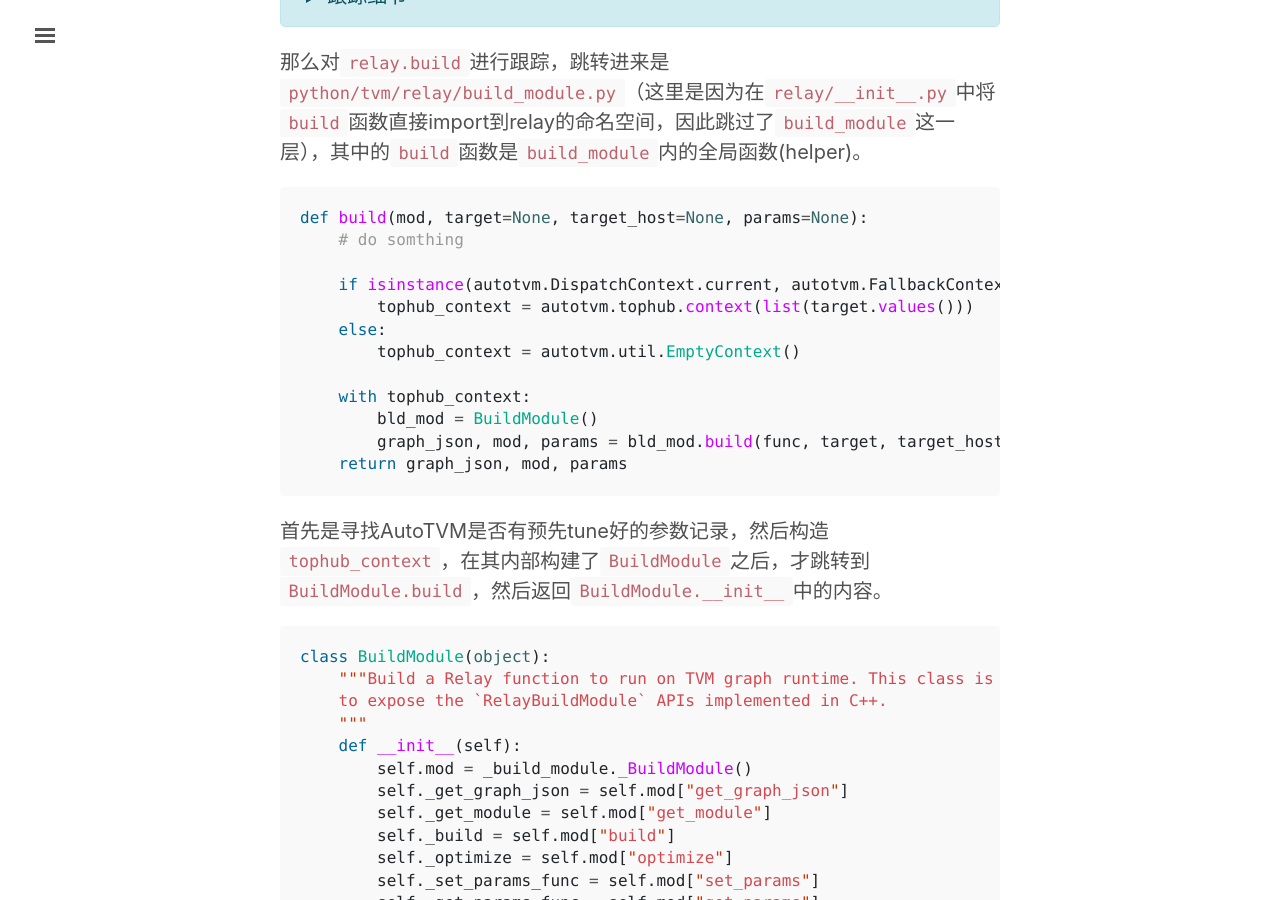
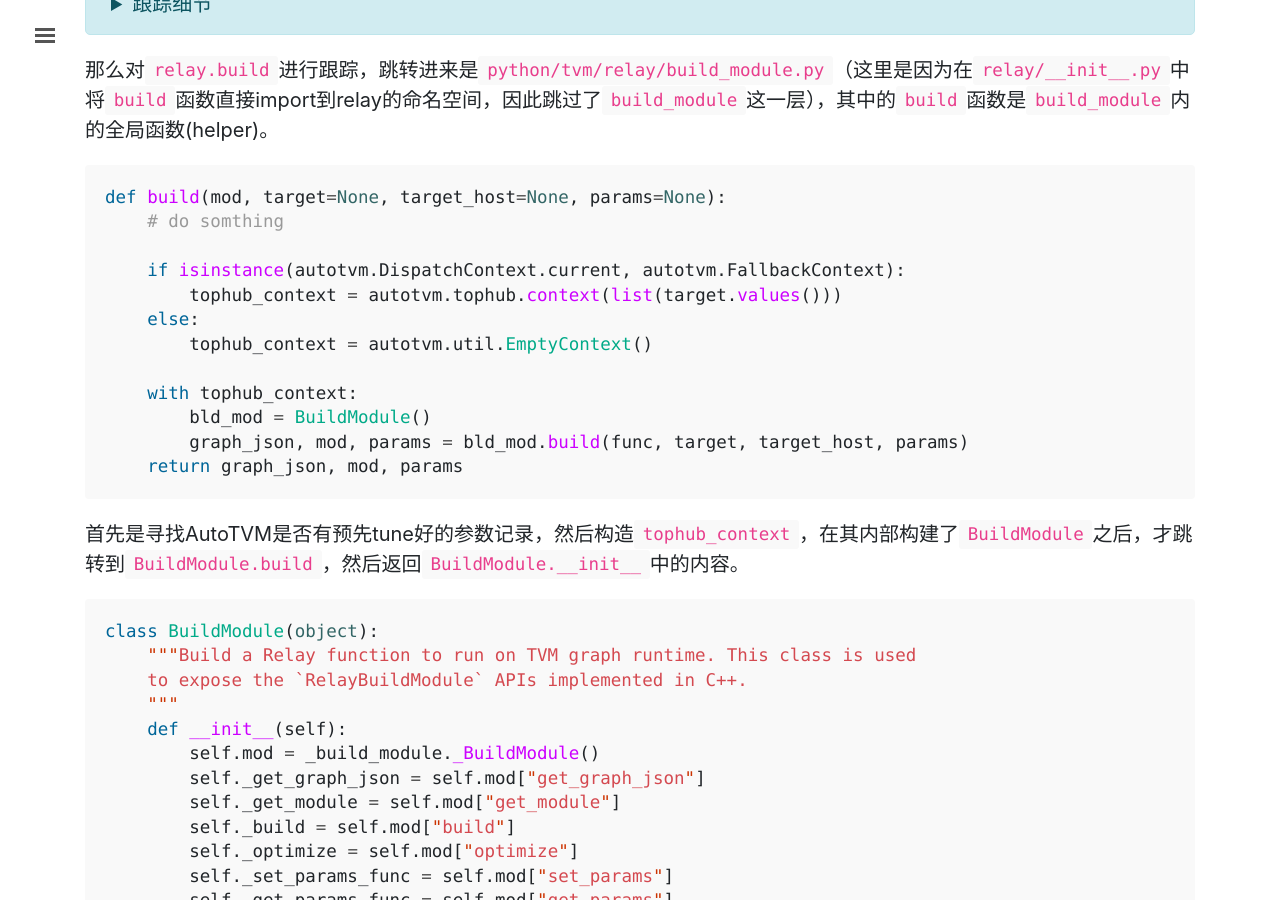
Before and after one commit to Ewenwan/chhzh123.github.io, a Jekyll site: the page built from _posts/2020-03-26-tvm-flow.md, in a window 1280 px wide and 900 px high, scrolled down 682 px. Built offline with Jekyll 4.4.1, drawn with Linux system fonts in a browser that asks for light colours; nearby versions of some CDN libraries; comment, search, counter and statistics services are not loaded.

Commit message:
[feature] Move out boostrap

````diff
--- a/_includes/head-old.html
+++ b/_includes/head-old.html
@@ -16,7 +16,6 @@
   </title>
 
   <!-- CSS -->
-  <link rel="stylesheet" href="https://maxcdn.bootstrapcdn.com/bootstrap/4.0.0/css/bootstrap.min.css" integrity="sha384-Gn5384xqQ1aoWXA+058RXPxPg6fy4IWvTNh0E263XmFcJlSAwiGgFAW/dAiS6JXm" crossorigin="anonymous">
   <link rel="stylesheet" href="{{ site.baseurl }}/public/css/poole.css">
   <link rel="stylesheet" href="{{ site.baseurl }}/public/css/syntax.css">
   <link rel="stylesheet" href="{{ site.baseurl }}/public/css/lanyon.css">
--- a/_posts/2020-03-26-tvm-flow.md
+++ b/_posts/2020-03-26-tvm-flow.md
@@ -18,6 +18,7 @@
     graph, lib, params = relay.build(func, target, params=params)
 ```
 
+<link rel="stylesheet" href="https://maxcdn.bootstrapcdn.com/bootstrap/4.0.0/css/bootstrap.min.css" integrity="sha384-Gn5384xqQ1aoWXA+058RXPxPg6fy4IWvTNh0E263XmFcJlSAwiGgFAW/dAiS6JXm" crossorigin="anonymous">
 <div class="alert alert-info">
 <details markdown="1">
 <summary markdown="span">
````
